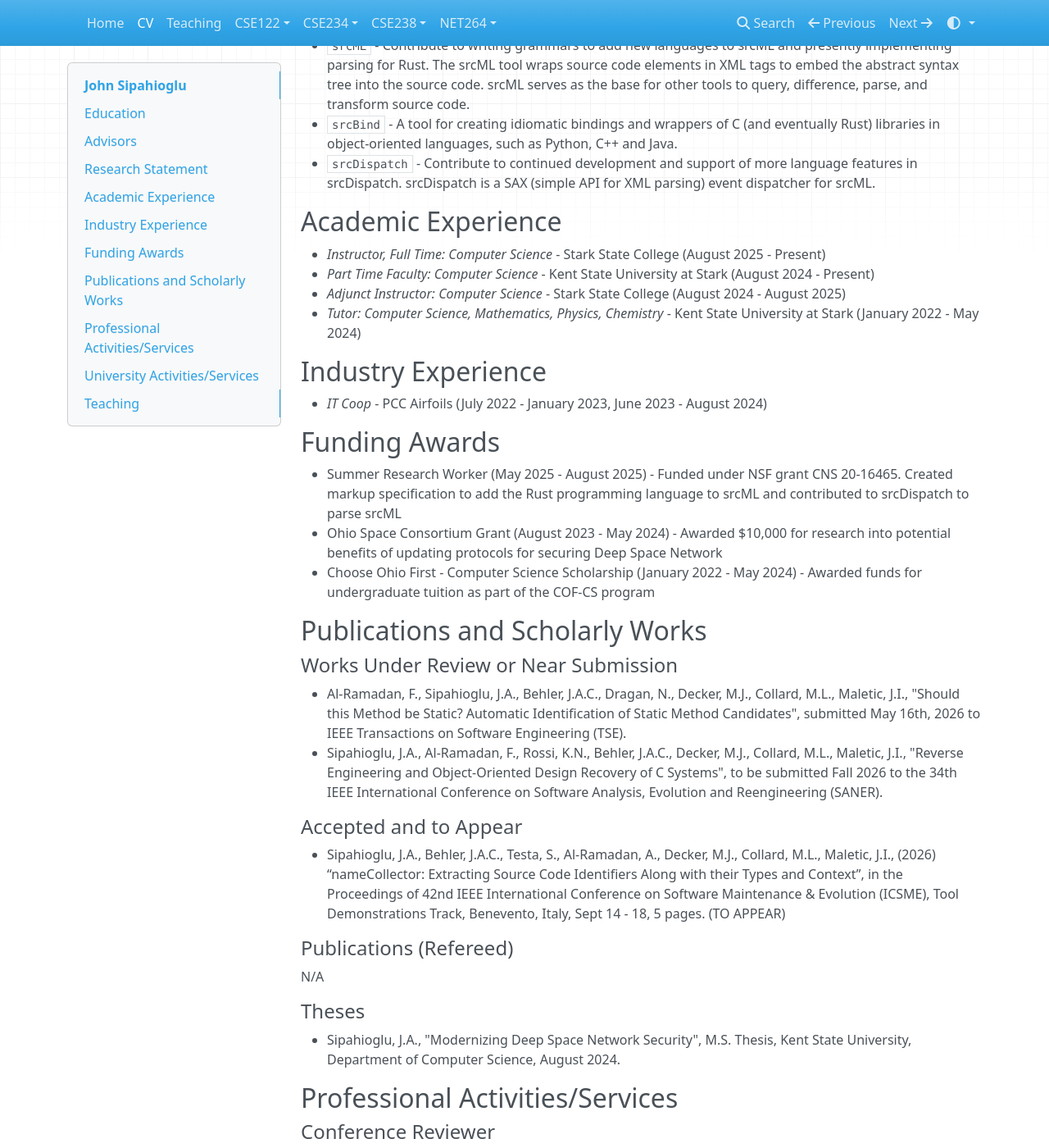
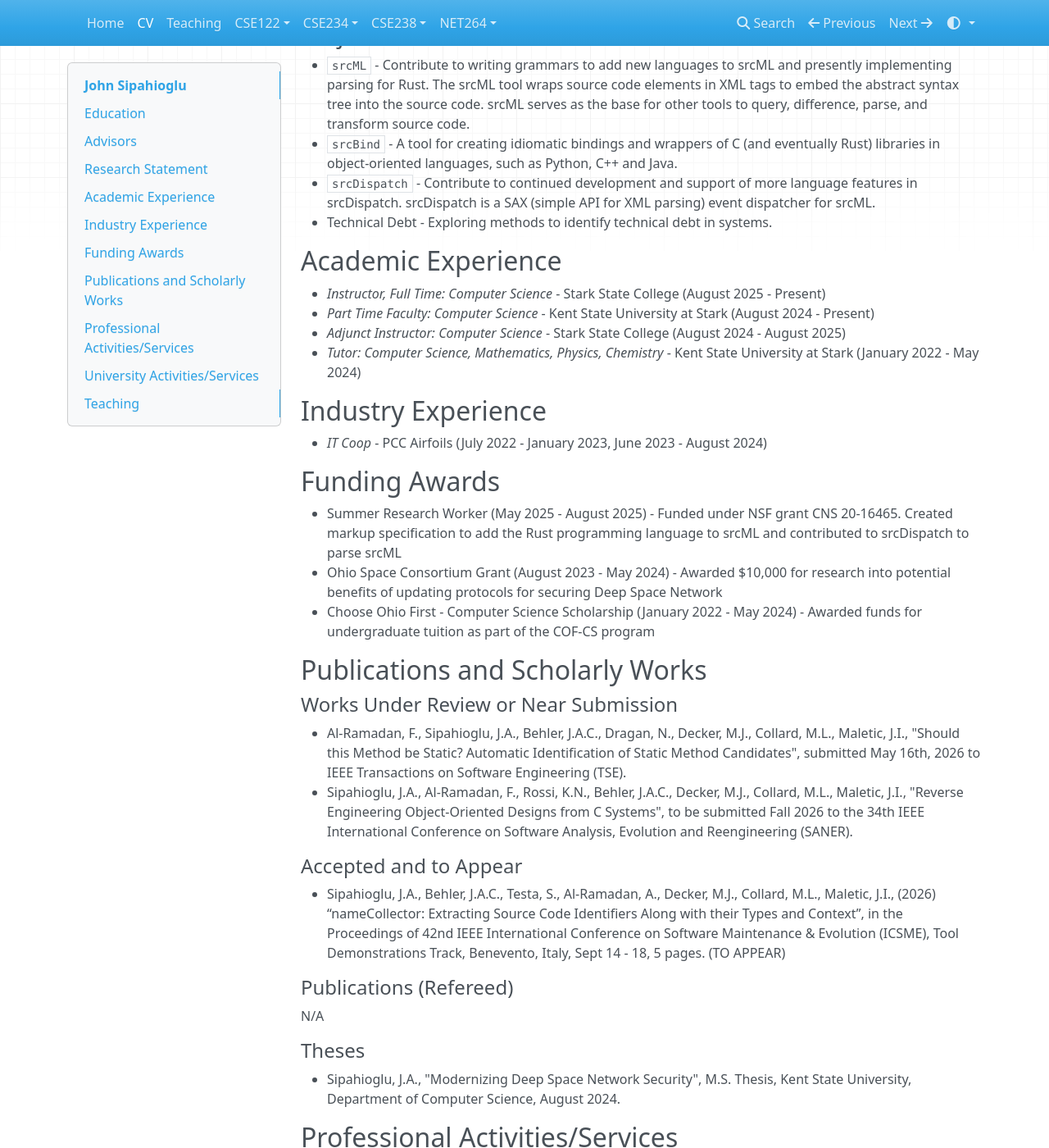
Before and after one commit to jsipahio/jsipahio.github.io, an MkDocs documentation site: the page built from docs/cv.md, in a window 1280 px wide and 1400 px high, scrolled down 904 px. Shown: the whole window at 82% size. Built offline with MkDocs 1.6.1, drawn with Linux system fonts in a browser that asks for light colours; nearby versions of some CDN libraries; some of the changed text lies outside the part shown.

Commit message:
Update CV

```diff
--- a/docs/cv.md
+++ b/docs/cv.md
@@ -27,7 +27,7 @@
 Dr. Younghun Chae (M.S., 2023 - 2024)
 
 ## Research Statement
-Interests: Code reuse, design recovery, code quality, software engineering, evolution, and maintenance
+Interests: Code reuse, design recovery, code quality, software engineering, evolution, technical debt, and maintenance
 
 I am currently contributing to the srcML infrastructure, which supports source code fact extraction, querying, transformation, and syntactic differencing.
 
@@ -35,6 +35,7 @@
 - `srcML` - Contribute to writing grammars to add new languages to srcML and presently implementing parsing for Rust. The srcML tool wraps source code elements in XML tags to embed the abstract syntax tree into the source code. srcML serves as the base for other tools to query, difference, parse, and transform source code.
 - `srcBind` - A tool for creating idiomatic bindings and wrappers of C (and eventually Rust) libraries in object-oriented languages, such as Python, C++ and Java.
 - `srcDispatch` - Contribute to continued development and support of more language features in srcDispatch. srcDispatch is a SAX (simple API for XML parsing) event dispatcher for srcML.
+- Technical Debt - Exploring methods to identify technical debt in systems.
 
 ## Academic Experience
 - *Instructor, Full Time: Computer Science* - Stark State College (August 2025 - Present)
@@ -53,7 +54,7 @@
 ## Publications and Scholarly Works
 #### Works Under Review or Near Submission
 - Al-Ramadan, F., Sipahioglu, J.A., Behler, J.A.C., Dragan, N., Decker, M.J., Collard, M.L., Maletic, J.I., "Should this Method be Static? Automatic Identification of Static Method Candidates", submitted May 16th, 2026 to IEEE Transactions on Software Engineering (TSE).
-- Sipahioglu, J.A., Al-Ramadan, F., Rossi, K.N., Behler, J.A.C., Decker, M.J., Collard, M.L., Maletic, J.I., "Reverse Engineering and Object-Oriented Design Recovery of C Systems", to be submitted Fall 2026 to the 34th IEEE International Conference on Software Analysis, Evolution and Reengineering (SANER).
+- Sipahioglu, J.A., Al-Ramadan, F., Rossi, K.N., Behler, J.A.C., Decker, M.J., Collard, M.L., Maletic, J.I., "Reverse Engineering Object-Oriented Designs from C Systems", to be submitted Fall 2026 to the 34th IEEE International Conference on Software Analysis, Evolution and Reengineering (SANER).
 
 #### Accepted and to Appear
 - Sipahioglu, J.A., Behler, J.A.C., Testa, S., Al-Ramadan, A., Decker, M.J., Collard, M.L., Maletic, J.I., (2026) “nameCollector: Extracting Source Code Identifiers Along with their Types and Context”, in the Proceedings of 42nd IEEE International Conference on Software Maintenance & Evolution (ICSME), Tool Demonstrations Track, Benevento, Italy, Sept 14 - 18, 5 pages. (TO APPEAR)
```
Also changed, not shown: docs/DSA/ch3/index.md (+0 -3 lines), 2 other files.
